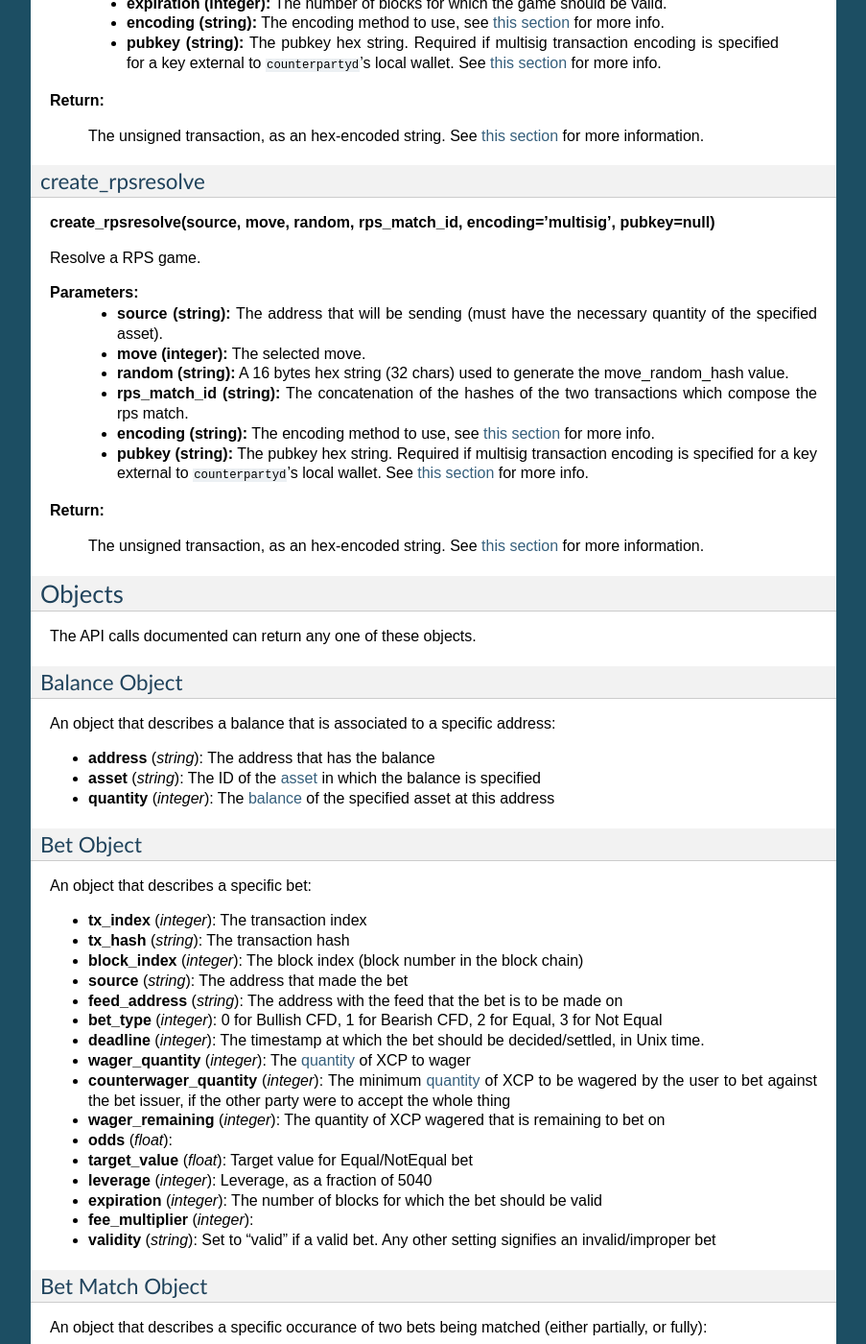
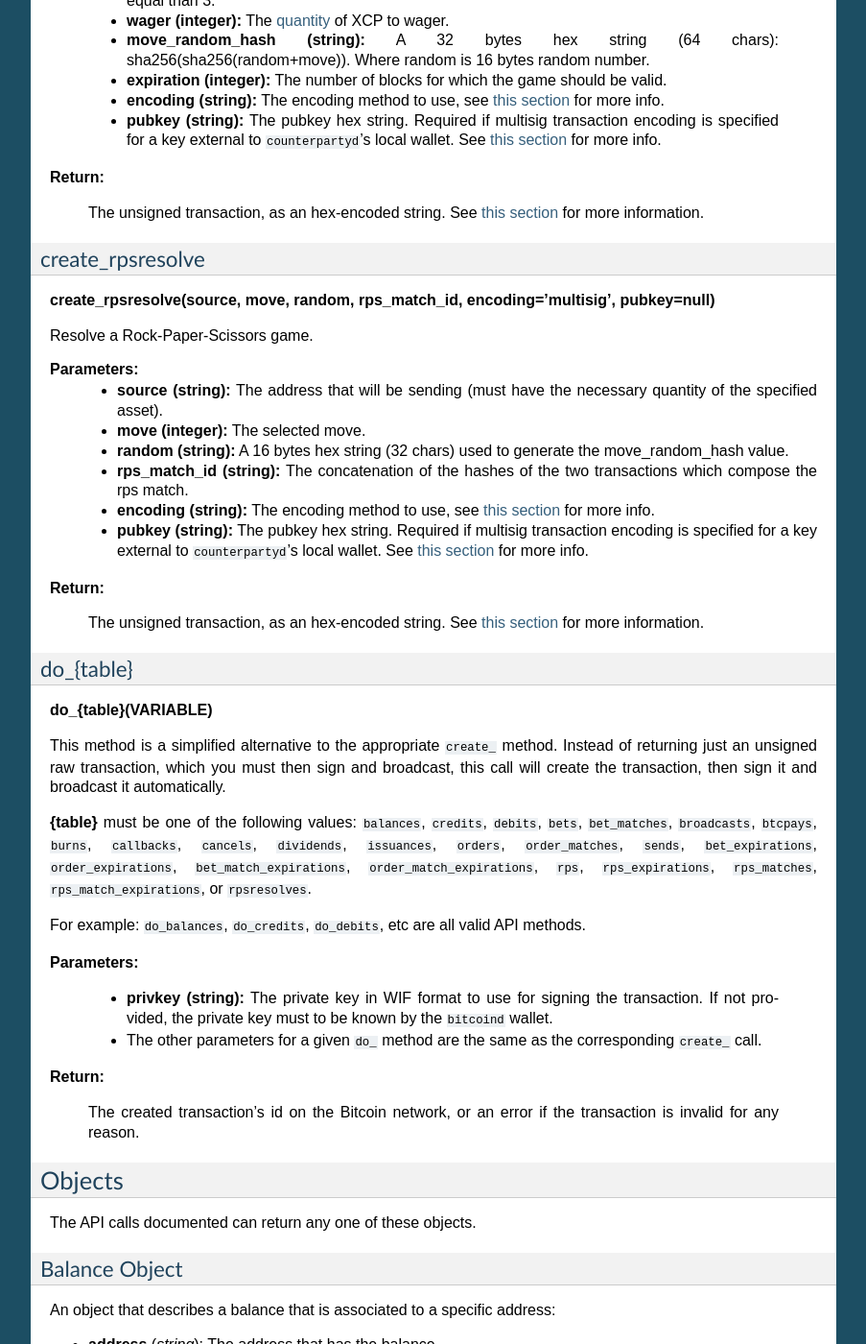
Before and after one commit to CounterpartyXCP/counterparty-core, a Sphinx documentation site: the page built from docs/API.rst, in a window 1280 px wide and 1400 px high, scrolled down 14014 px. Shown: the whole window at 96% size, without its empty margins (198-1101 px from the left). Built offline with Sphinx 7.4.7, drawn with Linux system fonts in a browser that asks for light colours; some of the changed text lies outside the part shown.

Commit message:
updated API docs

```diff
--- a/docs/API.rst
+++ b/docs/API.rst
@@ -280,6 +280,9 @@ then have two approaches with respect to broadcasting the transaction on the net
   hex-encoded transaction string, you can then call the ``broadcast_tx`` API method, which will then broadcast the transaction on the
   Bitcoin network for you.
 
+**Note that you can also use a :ref:`do_ call instead <do_table>`, which will take care of creating the transaction,
+signing it, and broadcasting it, all in one step.**
+
 
 .. _read_api:
 
@@ -296,7 +299,8 @@ limit=1000, offset=0, show_expired=True)**
 **{table}** must be one of the following values:
 ``balances``, ``credits``, ``debits``, ``bets``, ``bet_matches``, ``broadcasts``, ``btcpays``, ``burns``,
 ``callbacks``, ``cancels``, ``dividends``, ``issuances``, ``orders``, ``order_matches``, ``sends``,
-``bet_expirations``, ``order_expirations``, ``bet_match_expirations``, or ``order_match_expirations``.
+``bet_expirations``, ``order_expirations``, ``bet_match_expirations``, ``order_match_expirations``,
+``rps``, ``rps_expirations``, ``rps_matches``, ``rps_match_expirations``, or ``rpsresolves``.
 
 For example: ``get_balances``, ``get_credits``, ``get_debits``, etc are all valid API methods.
 
@@ -327,7 +331,7 @@ For example: ``get_balances``, ``get_credits``, ``get_debits``, etc are all vali
 
 **Return:**
 
-  A list of objects with attributes corresponding to the queried table fields
+  A list of objects with attributes corresponding to the queried table fields.
 
 **Examples:**
 
@@ -719,7 +723,7 @@ create_rps
 ^^^^^^^^^^^^^^
 **create_rps(source, possible_moves, wager, move_random_hash, expiration, encoding='multisig', pubkey=null)**
 
-Open a Rock-Paper-Scissors like game.
+Open a Rock-Paper-Scissors (RPS) like game.
 
 **Parameters:**
 
@@ -736,10 +740,10 @@ Open a Rock-Paper-Scissors like game.
   The unsigned transaction, as an hex-encoded string. See :ref:`this section <encoding_param>` for more information.
 
 create_rpsresolve
-^^^^^^^^^^^^^^
+^^^^^^^^^^^^^^^^^^^^^^
 **create_rpsresolve(source, move, random, rps_match_id, encoding='multisig', pubkey=null)**
 
-Resolve a RPS game.
+Resolve a Rock-Paper-Scissors game.
 
 **Parameters:**
   * **source (string):** The address that will be sending (must have the necessary quantity of the specified asset).
@@ -752,6 +756,36 @@ Resolve a RPS game.
 **Return:**
 
   The unsigned transaction, as an hex-encoded string. See :ref:`this section <encoding_param>` for more information.
+
+.. _do_table:
+
+do_{table}
+^^^^^^^^^^^^^^
+**do_{table}(VARIABLE)**
+
+This method is a simplified alternative to the appropriate ``create_`` method. Instead of returning just an unsigned
+raw transaction, which you must then sign and broadcast, this call will create the transaction, then sign it and broadcast
+it automatically.
+
+**{table}** must be one of the following values:
+``balances``, ``credits``, ``debits``, ``bets``, ``bet_matches``, ``broadcasts``, ``btcpays``, ``burns``,
+``callbacks``, ``cancels``, ``dividends``, ``issuances``, ``orders``, ``order_matches``, ``sends``,
+``bet_expirations``, ``order_expirations``, ``bet_match_expirations``, ``order_match_expirations``,
+``rps``, ``rps_expirations``, ``rps_matches``, ``rps_match_expirations``, or ``rpsresolves``.
+
+For example: ``do_balances``, ``do_credits``, ``do_debits``, etc are all valid API methods.
+
+**Parameters:**
+
+  * **privkey (string):** The private key in WIF format to use for signing the transaction. If not provided,
+    the private key must to be known by the ``bitcoind`` wallet.
+  * The other parameters for a given ``do_`` method are the same as the corresponding ``create_`` call.
+
+**Return:**
+
+  The created transaction's id on the Bitcoin network, or an error if the transaction is invalid for any reason.
+
+
 
 Objects
 ----------
```
